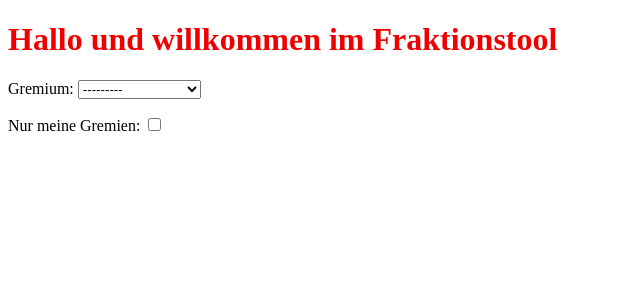
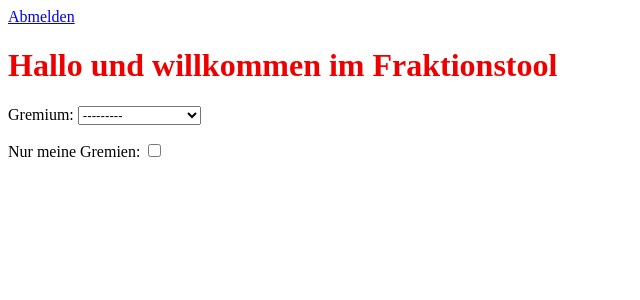
Before and after one commit to ntj/fraktionstool, a Django app: page / in a window 1280 px wide. Shown: the top 300 px of the page, without its empty margins (0-640 px from the left). Run offline with Django 3.2, Linux system fonts and the light colour scheme; a user stored in the database is signed in; tables that the repository leaves empty hold one stand-in row (values such as "Sample post").

Commit message:
Add logout link to header (shown when logged in)

```diff
--- a/django/mysite/templates/base.html
+++ b/django/mysite/templates/base.html
@@ -6,6 +6,11 @@
 </head>
 
 <body>
+    <div id="header">
+        {% if user.is_authenticated %}
+            <a href="/logout">Abmelden</a>
+        {% endif %}
+    </div>
     <div id="content">
         {% block content %}{% endblock %}
     </div>
```
